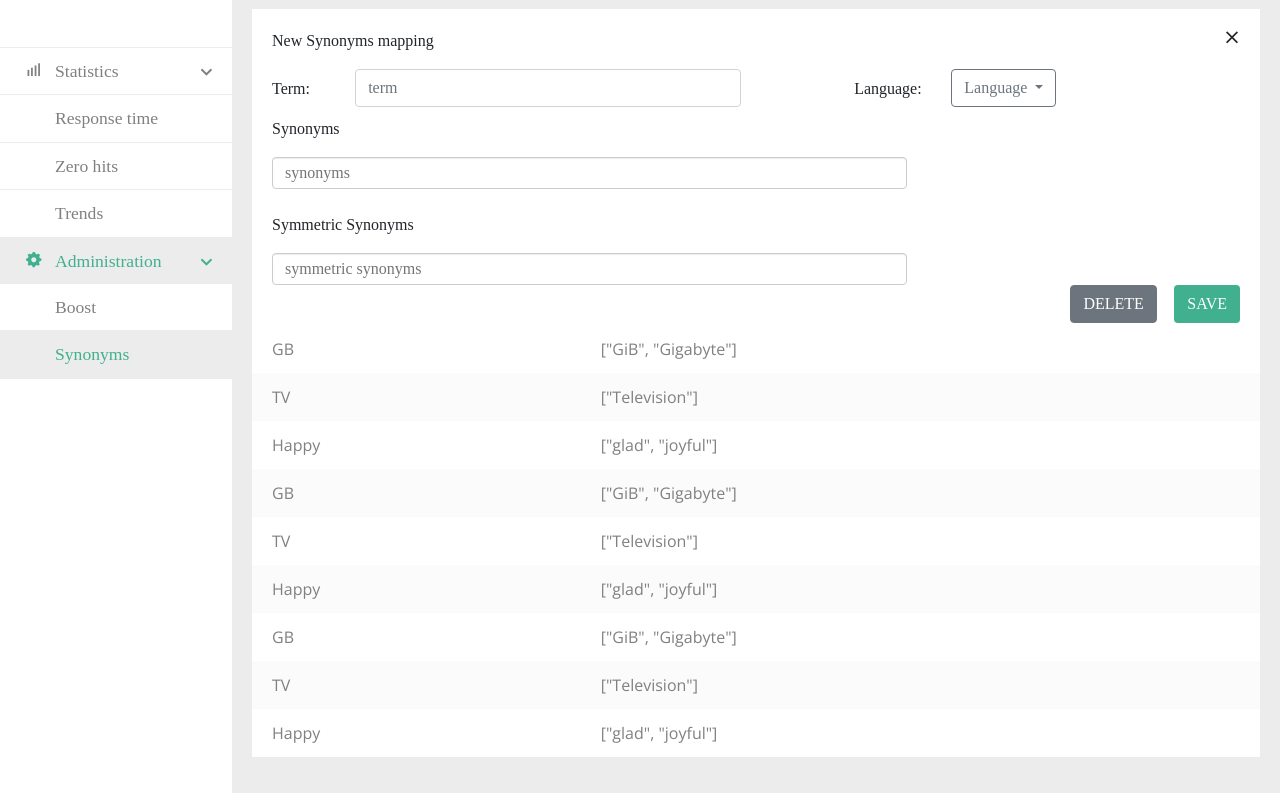
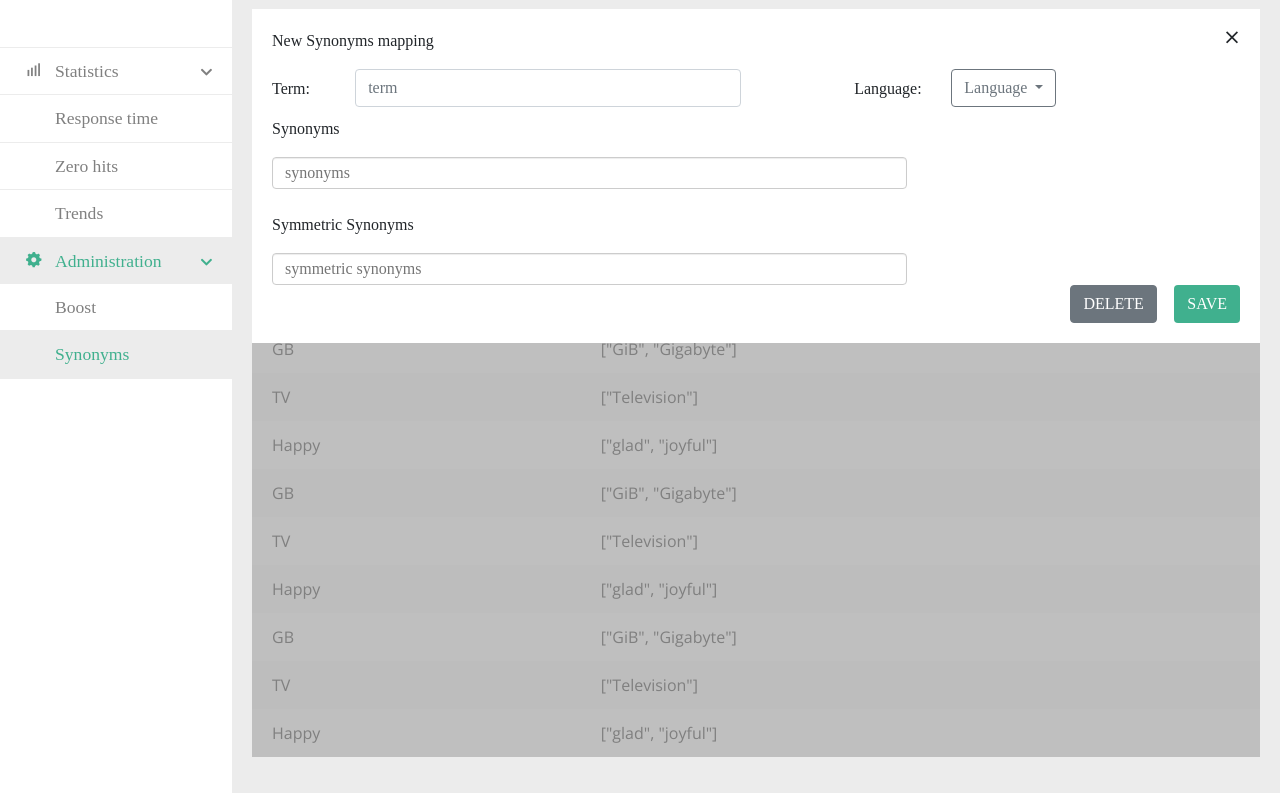
Before and after one commit to kawnayeen/kawnayeen.github.io, a plain HTML site: page solrui/index.html in a window 1280 px wide. Both pictures are taken after a click on the picture 1224 px from the left and 136 px from the top of the page. Shown: the part 87-880 px from the top of the page. Drawn offline with nearby package versions, Linux system fonts and the light colour scheme; files whose address does not match are found by name.

Commit message:
overlay div and disabling click event when creat content div appeared

```diff
--- a/solrui/css/style.css
+++ b/solrui/css/style.css
@@ -47,6 +47,19 @@ body {
     background: white;
     flex-grow: 1;
     z-index: 1;
+}
+
+#overlayContent {
+    margin-left: 20px;
+    margin-right: 20px;
+    padding: 20px;
+    background: #808080;
+    opacity: 0.5;
+    width: auto;
+    z-index: 8;
+    position: absolute;
+    display: none;
+    top: 96px;
 }
 
 #createContent {
--- a/solrui/index.html
+++ b/solrui/index.html
@@ -152,13 +152,14 @@
                         <td>TV</td>
                         <td>["Television"]</td>
                     </tr>
-                    <tr>
+                    <tr onclick="synonymRowClicked()">
                         <td>Happy</td>
                         <td>["glad", "joyful"]</td>
                     </tr>
                     </tbody>
                 </table>
             </div>
+            <div id="overlayContent"></div>
             <div id="createContent">
                 <div class="row">
                     <div class="col-md-6">
@@ -239,14 +240,29 @@
     function showCreateSynonym() {
         let actualContentDiv = document.getElementById("actualContent");
         let createContentDiv = document.getElementById("createContent");
-        createContentDiv.offsetWidth = actualContentDiv.offsetWidth;
+        let overlayContentDiv = document.getElementById("overlayContent");
+
         createContentDiv.style.display = "block";
         createContentDiv.style.width = (actualContentDiv.offsetWidth + "px");
+
+        overlayContentDiv.style.display = "block";
+        overlayContentDiv.style.width = (actualContentDiv.offsetWidth + "px");
+        overlayContentDiv.style.height = (actualContentDiv.offsetHeight + "px");
+
+        actualContentDiv.style.pointerEvents = "none";
     }
 
     function removeCreateSynonym() {
         let createContentDiv = document.getElementById("createContent");
+        let actualContentDiv = document.getElementById("actualContent");
+        let overlayContentDiv = document.getElementById("overlayContent");
         createContentDiv.style.display = "none";
+        overlayContentDiv.style.display = "none";
+        actualContentDiv.style.pointerEvents = "auto";
+    }
+
+    function synonymRowClicked() {
+        console.log('Synonym row clicked');
     }
 </script>
 </body>
```
